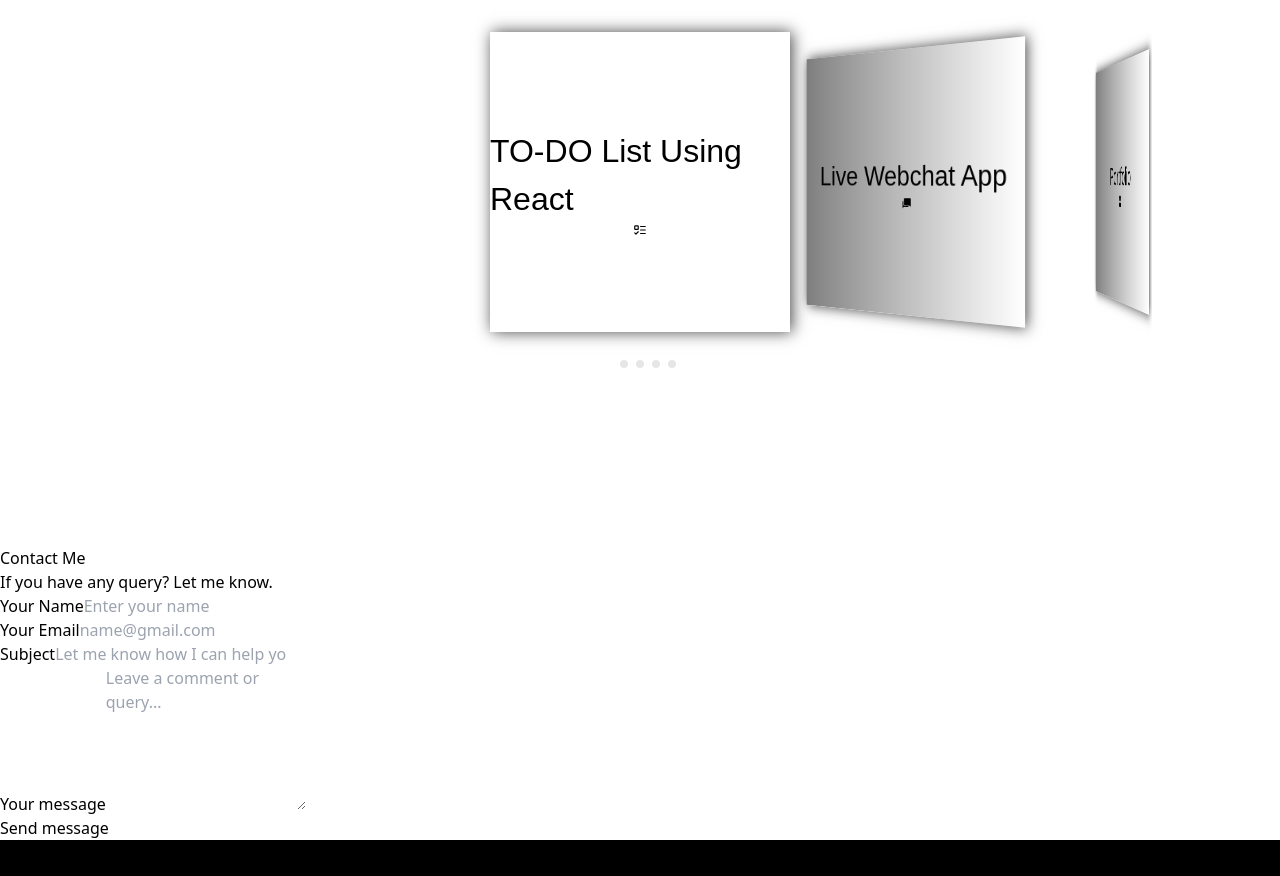
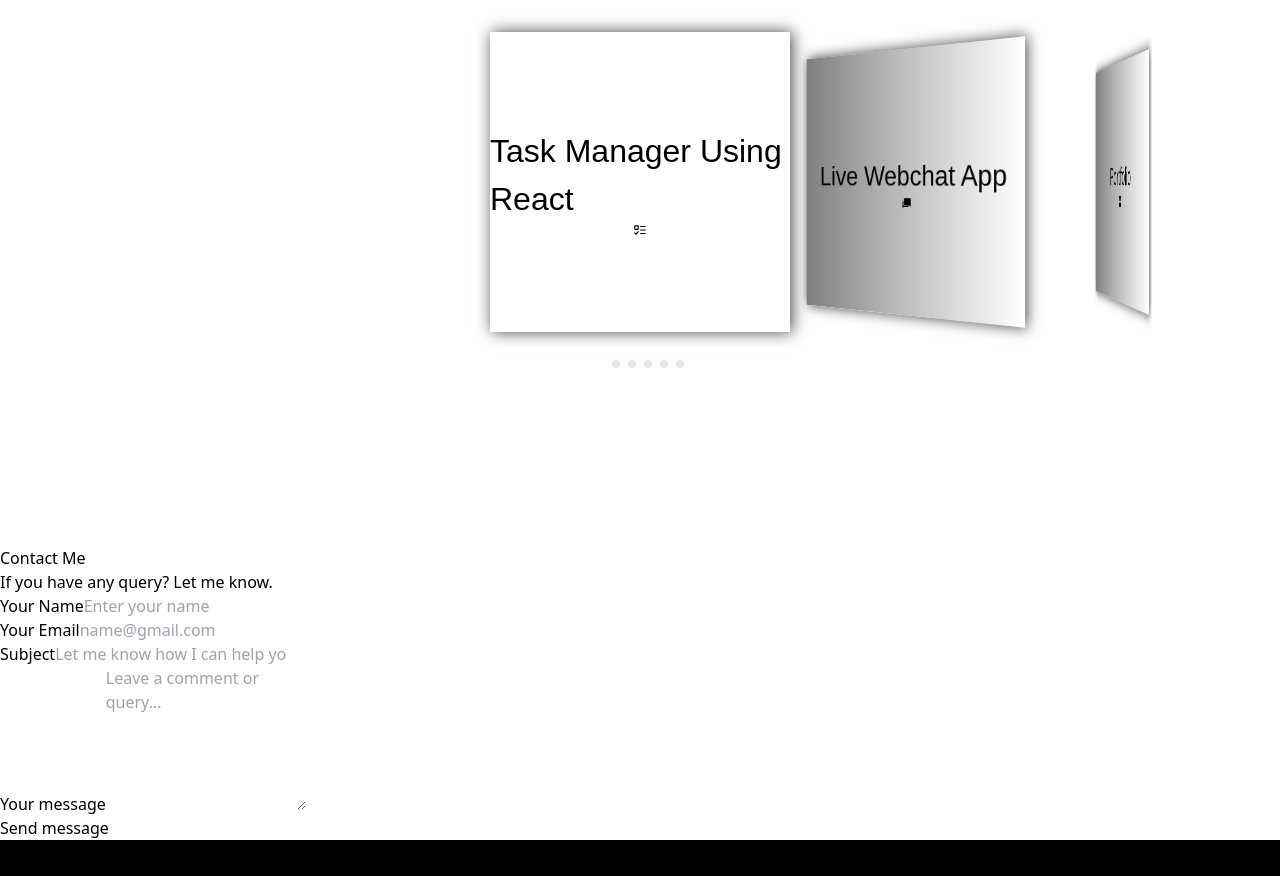
Before and after one commit to Deepkhatri22/Deep_Portfolio, a React (Vite) app: page / in a window 1280 px wide. Shown: the part 3700-4576 px from the top of the page. Built offline with nearby package versions, Linux system fonts and the light colour scheme; a web font is replaced by a local one.

Commit message:
changes in skills.jsx

```diff
--- a/src/Component/Contact.jsx
+++ b/src/Component/Contact.jsx
@@ -14,6 +14,10 @@
         try {
             await emailjs.sendForm('service_rfm5lew', 'template_w4br9b8', form.current, {
                 publicKey: 'soAc_X15QMMhzGSX1',
+
+                // .sendForm('YOUR_SERVICE_ID', 'YOUR_TEMPLATE_ID', form.current, {
+                //     publicKey: 'YOUR_PUBLIC_KEY',
+
             });
             console.log('SUCCESS!');
             form.current.reset();
--- a/src/Component/Projects.jsx
+++ b/src/Component/Projects.jsx
@@ -13,6 +13,7 @@
 import { FaUserGraduate } from "react-icons/fa";
 import { TiWeatherPartlySunny } from "react-icons/ti";
 import { FaSpotify } from "react-icons/fa";
+import { CgWebsite } from "react-icons/cg";
 
 // import required modules
 import { EffectCoverflow, Pagination } from 'swiper/modules';
@@ -43,8 +44,8 @@
 
         >
           <SwiperSlide>
-            <div className="projectcard text-center">
-              <h1 className='cursor-pointer hover:text-gray-600'>TO-DO List Using React </h1>
+            <div onClick={() => window.open('https://task-manager-by-dk.vercel.app/', '_blank')} className="projectcard text-center">
+              <h1 className='cursor-pointer hover:text-gray-600'>Task Manager Using React </h1>
               <span className='text-[80px]'><LuListTodo/> </span>
             </div>
           </SwiperSlide>
@@ -67,6 +68,12 @@
             </div>
           </SwiperSlide>
           <SwiperSlide>
+            <div onClick={() => window.open('https://resplendent-youtiao-d7ea6c.netlify.app/', '_blank')} className="projectcard text-center">
+              <h1 className='cursor-pointer hover:text-gray-600'>Landing Page using React</h1>
+              <span className='text-[80px]'><CgWebsite/> </span>
+            </div>
+          </SwiperSlide>
+          <SwiperSlide>
             <div onClick={() => window.open('https://spotify-clone-2clh.onrender.com', '_blank')} className="projectcard text-center">
               <h1 className='cursor-pointer hover:text-gray-600'>Spotify Clone</h1>
               <span className='text-[80px]'><FaSpotify/> </span>
```
